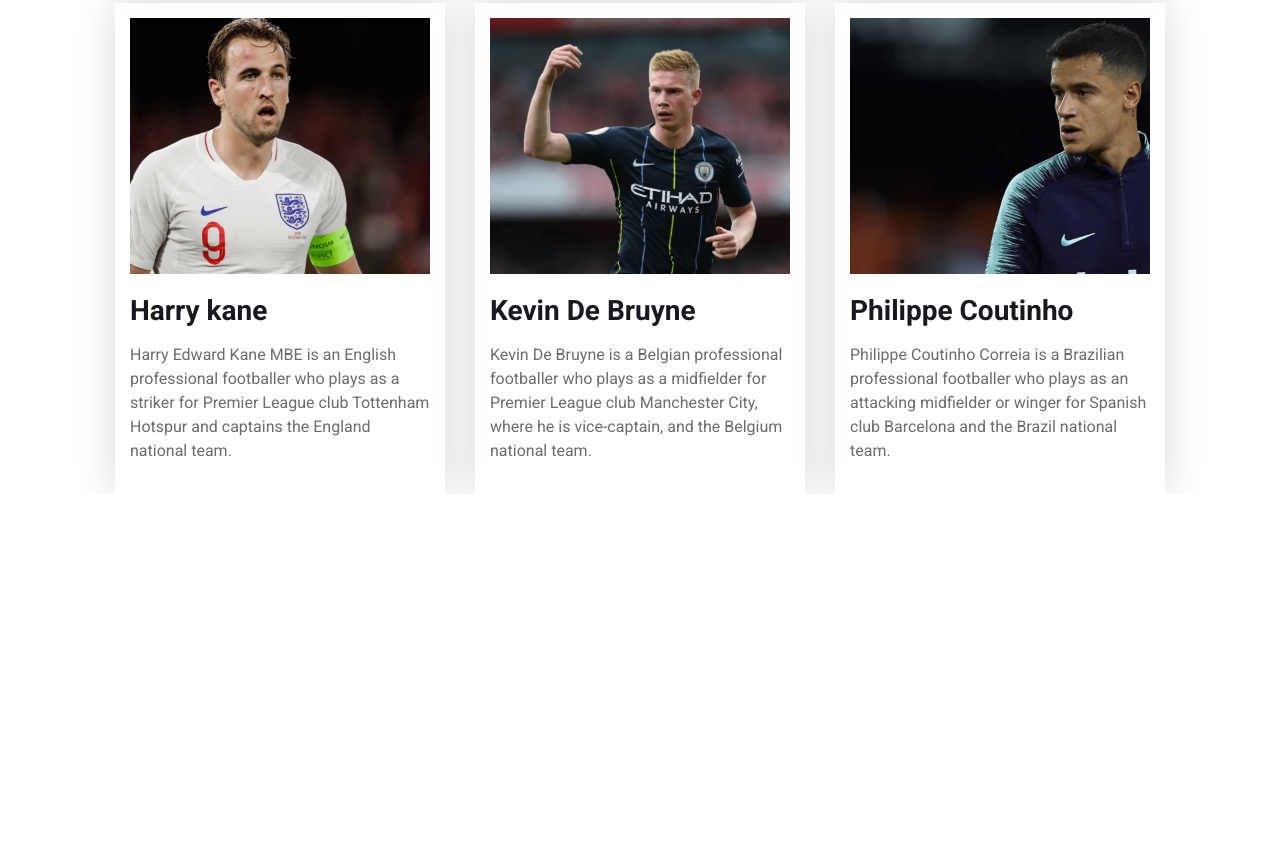
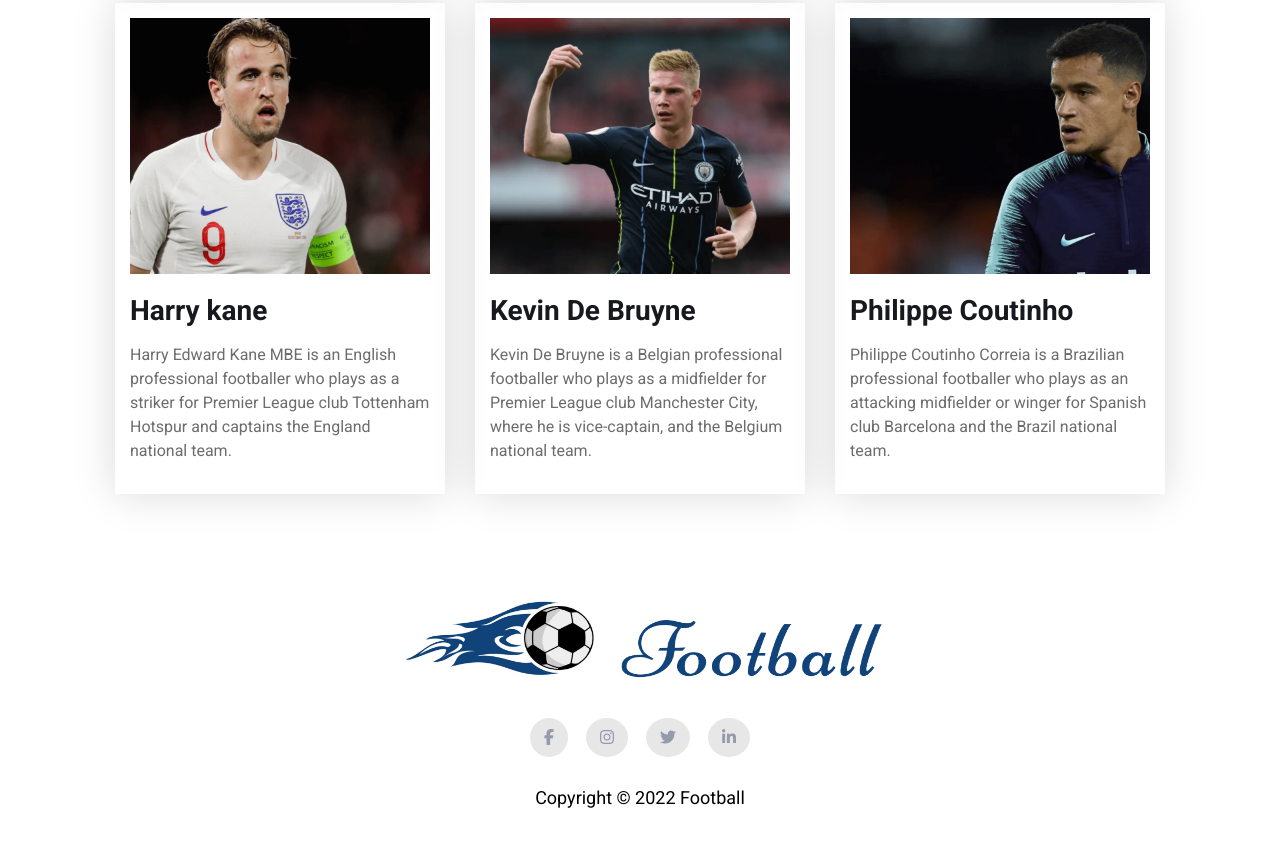
Before and after one commit to wdmahbubur/football-website, a plain HTML site: page index.html in a window 1280 px wide. Shown: the part 2167-3013 px from the top of the page. Before the commit the page ends 2661 px from the top, so only its background shows below. Drawn offline with Linux system fonts and the light colour scheme.

Commit message:
footer section added

```diff
--- a/css/style.css
+++ b/css/style.css
@@ -114,3 +114,43 @@ main {
     color: #6c6c6c;
     line-height: 24px;
 }
+
+/* ==========================
+    End Main Style
+========================= */
+
+/* ==========================
+    Start Footer Style
+========================= */
+footer {
+    text-align: center;
+    padding: 100px;
+}
+/* Footer logo */
+footer .footer-logo {
+    width: 484px;
+    height: 110px;
+}
+
+/* Footer Social Media Icon */
+.social-media-icon {
+    margin-top: 20px;
+    margin-bottom: 40px;
+}
+footer .social-media-icon .social-media-link {
+    margin: 0 7px;
+    background: #e7e7e8;
+    padding: 10px 14px;
+    border-radius: 50%;
+    font-size: 16px;
+}
+footer .social-media-icon .social-media-link i {
+    color: #969bab;
+}
+
+/* Copyright */
+footer .footer-copyright {
+    font-size: 18px;
+    font-weight: 400;
+    color: #000;
+}
--- a/index.html
+++ b/index.html
@@ -178,11 +178,22 @@
             </div>
         </section>
         <!-- Player Details End-->
+
+
     </main>
     <!-- Main End -->
     <!-- Footer Start -->
     <footer>
-
+        <!-- Footer Logo -->
+        <img src="images/Logo.png" alt="" class="footer-logo">
+        <!-- Social Media Icon -->
+        <div class="social-media-icon">
+            <a href="#" class="social-media-link"><i class="fab fa-facebook-f"></i></a>
+            <a href="#" class="social-media-link"><i class="fab fa-instagram" aria-hidden="true"></i></a>
+            <a href="#" class="social-media-link"><i class="fab fa-twitter"></i></a>
+            <a href="#" class="social-media-link"><i class="fab fa-linkedin-in" aria-hidden="true"></i></a>
+        </div>
+        <p class="footer-copyright">Copyright &copy; 2022 Football</p>
     </footer>
     <!-- Footer End -->
 </body>
```
